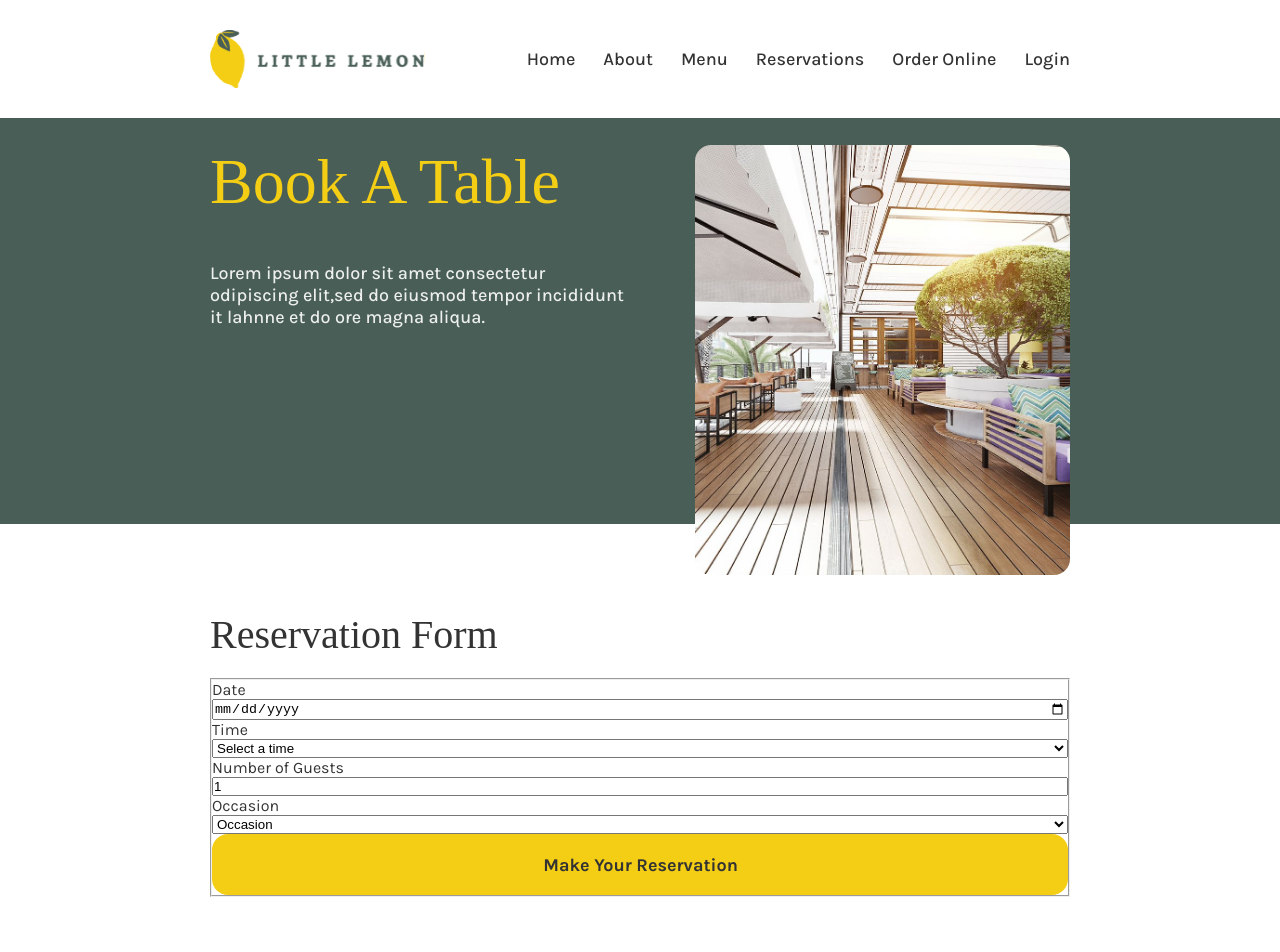
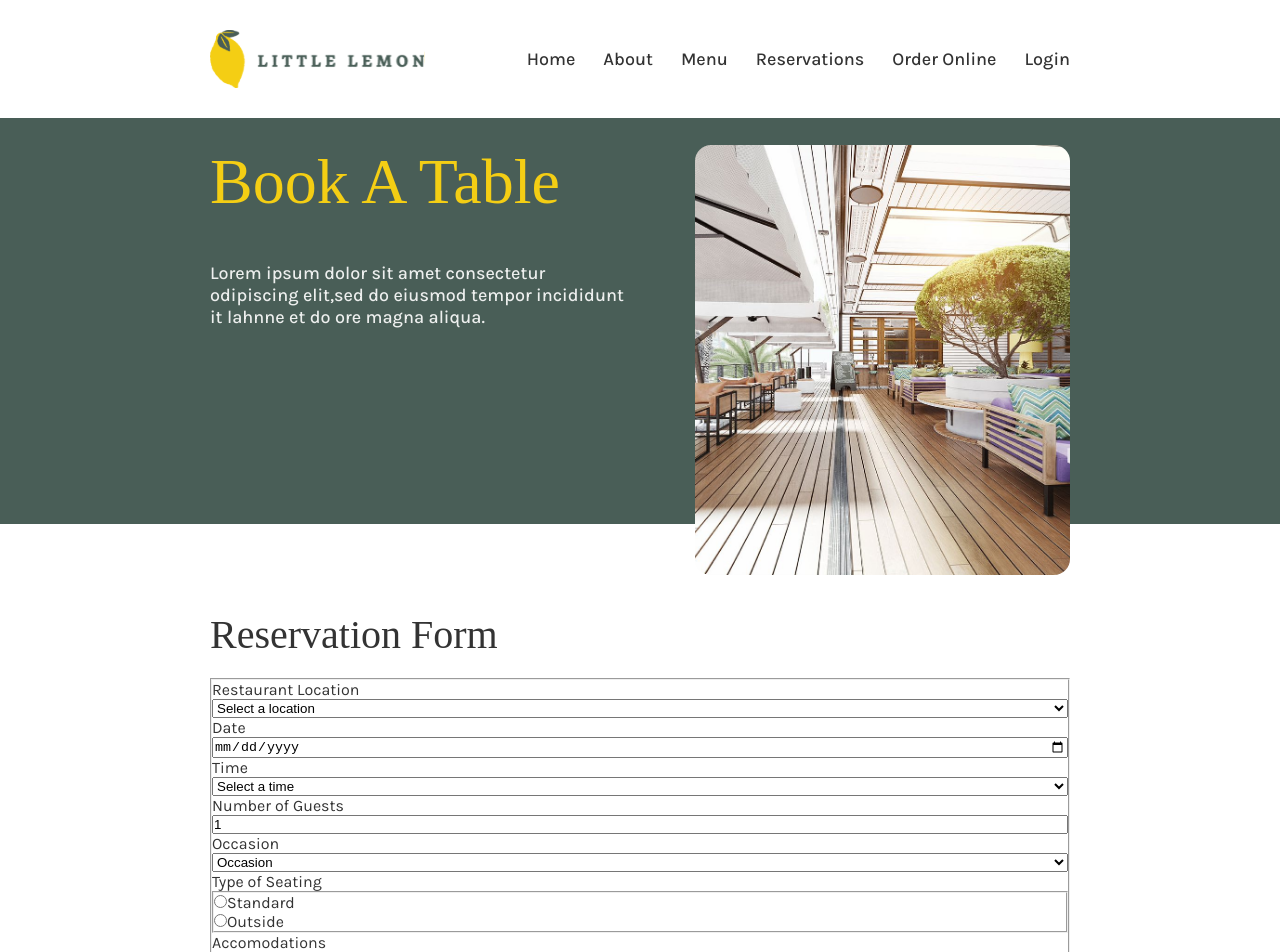
Before and after one commit to amitchell05/little-lemon, a React (Create React App) app: page /booking in a window 1280 px wide. Shown: the top 952 px of the page. Built offline with nearby package versions, Linux system fonts and the light colour scheme; a web font is replaced by a local one.

Commit message:
display reservation details from localStorage on reservation summary

```diff
--- a/src/components/BookingForm.js
+++ b/src/components/BookingForm.js
@@ -3,17 +3,22 @@ import { Formik, Form, Field, ErrorMessage } from 'formik';
 import * as Yup from 'yup';
 import { submitAPI } from '../api/api';
 import { useNavigate } from 'react-router-dom';
-// import { useReservationData } from '../contexts/ReservationContext';
 
 // Styles
 import './BookingForm.scss';
 
 const BookingForm = ({ availableTimes, dispatch }) => {
-  // const { reservationData, updateReservationData } = useReservationData();
-  // const bookingData = reservationData.booking;
+  const locations = [
+    { id: '1', address: '100 Lemon Drive, Chicago, IL 12345' },
+  ].map((location) => {
+    return (
+      <option key={location.id} value={location.address}>
+        {location.address}
+      </option>
+    );
+  });
 
-  // console.log('Reservation Data:', reservationData);
-
+  // TODO (optional): determine how to make it support multiple locales
   const times = availableTimes.map((time) => {
     return (
       <option key={time.id} value={time.value}>
@@ -60,7 +65,8 @@ const BookingForm = ({ availableTimes, dispatch }) => {
   // Submits the form and navigates users to next screen
   const submitForm = (formData) => {
     if (submitAPI(formData)) {
-      // updateReservationData({ booking: formData });
+      localStorage.setItem('booking', JSON.stringify(formData));
+
       navigate('/contact-info');
 
       // Scroll to the top of the confirmed booking page (figure out if there's a better way)
@@ -73,15 +79,19 @@ const BookingForm = ({ availableTimes, dispatch }) => {
       <h2 className='visually-hidden'>Booking Form</h2>
       <Formik
         initialValues={{
+          location: '',
           resDate: '',
           resTime: '',
           guests: 1,
           occasion: '',
+          seating: '',
+          accomodations: '',
         }}
         onSubmit={(values) => {
           submitForm(values);
         }}
         validationSchema={Yup.object({
+          location: Yup.string().required('Required'),
           resDate: Yup.string().required('Required'),
           resTime: Yup.string().required('Required'),
           guests: Yup.number()
@@ -89,6 +99,8 @@ const BookingForm = ({ availableTimes, dispatch }) => {
             .max(11, 'Must reserve for 1 to 10 guests')
             .required('Required'),
           occasion: Yup.string().required('Required'),
+          seating: Yup.string().required('Required'),
+          accomodations: Yup.string().nullable(),
         })}
       >
         {(formik) => (
@@ -98,6 +110,13 @@ const BookingForm = ({ availableTimes, dispatch }) => {
               <legend className='visually-hidden'>
                 Enter your reservation details
               </legend>
+              <label htmlFor='location'>Restaurant Location</label>
+              <Field name='location' as='select' required>
+                <option value=''>Select a location</option>
+                {locations}
+              </Field>
+              <ErrorMessage name='location' />
+
               <label htmlFor='resDate'>Date</label>
               <input
                 id='resDate'
@@ -138,6 +157,31 @@ const BookingForm = ({ availableTimes, dispatch }) => {
               </Field>
               <ErrorMessage name='occasion' />
 
+              <label htmlFor='seating'>Type of Seating</label>
+              <fieldset>
+                <legend className='visually-hidden'>
+                  Select a type of seating
+                </legend>
+                <label>
+                  <Field
+                    type='radio'
+                    name='seating'
+                    value='standard'
+                    required
+                  />
+                  Standard
+                </label>
+                <label>
+                  <Field type='radio' name='seating' value='outside' />
+                  Outside
+                </label>
+              </fieldset>
+              <ErrorMessage name='seating' />
+
+              <label htmlFor='accomodations'>Accomodations</label>
+              <Field name='accomodations' as='textarea'></Field>
+              <ErrorMessage name='accomodations' />
+
               <input
                 type='submit'
                 value='Make Your Reservation'
--- a/src/components/BookingPage.js
+++ b/src/components/BookingPage.js
@@ -7,7 +7,7 @@ import BookingForm from './BookingForm';
 // Styles
 import CallToAction from './CallToAction';
 
-const BookingPage = ({ availableTimes, dispatch, setReservationData }) => {
+const BookingPage = ({ availableTimes, dispatch }) => {
   const hero = {
     title: 'Book A Table',
     leadText:
@@ -18,11 +18,7 @@ const BookingPage = ({ availableTimes, dispatch, setReservationData }) => {
   return (
     <>
       <CallToAction hero={{ ...hero }} utilHeroTitle={'util-hero-title'} />
-      <BookingForm
-        availableTimes={availableTimes}
-        dispatch={dispatch}
-        setReservationData={setReservationData}
-      />
+      <BookingForm availableTimes={availableTimes} dispatch={dispatch} />
     </>
   );
 };
--- a/src/components/ContactInfoForm.js
+++ b/src/components/ContactInfoForm.js
@@ -3,21 +3,18 @@ import { Formik, Form, Field, ErrorMessage } from 'formik';
 import * as Yup from 'yup';
 import { useNavigate } from 'react-router-dom';
 import { submitAPI } from '../api/api';
-// import { useReservationData } from '../contexts/ReservationContext';
 
 // Styles
 import './ContactInfoForm.scss';
 
 const ContactInfoForm = () => {
-  // const { reservationData, updateReservationData } = useReservationData();
-  // const contactInfoData = reservationData['contact-info'];
-
   const navigate = useNavigate();
 
   // Submits the form and navigates users to next screen
   const submitForm = (formData) => {
     if (submitAPI(formData)) {
-      // updateReservationData({ 'contact-info': formData });
+      localStorage.setItem('contact', JSON.stringify(formData));
+
       navigate('/payment-info');
 
       // Scroll to the top of the confirmed booking page (figure out if there's a better way)
--- a/src/components/ContactInfoPage.js
+++ b/src/components/ContactInfoPage.js
@@ -5,7 +5,7 @@ import peopleDining from '../assets/alex-haney-CAhjZmVk5H4-unsplash.jpg';
 import CallToAction from './CallToAction';
 import ContactInfoForm from './ContactInfoForm';
 
-const ContactInfoPage = ({ setReservationData }) => {
+const ContactInfoPage = () => {
   const hero = {
     title: 'Contact Information',
     leadText:
@@ -16,7 +16,7 @@ const ContactInfoPage = ({ setReservationData }) => {
   return (
     <>
       <CallToAction hero={{ ...hero }} utilHeroTitle={'util-hero-title'} />
-      <ContactInfoForm setReservationData={setReservationData} />
+      <ContactInfoForm />
     </>
   );
 };
--- a/src/components/PaymentInfoForm.js
+++ b/src/components/PaymentInfoForm.js
@@ -2,21 +2,17 @@
 import { Formik, Form, Field, ErrorMessage } from 'formik';
 import * as Yup from 'yup';
 import { useNavigate } from 'react-router-dom';
-// import { useReservationData } from '../contexts/ReservationContext';
 import { submitAPI } from '../api/api';
 
 // Styles
 import './PaymentInfoForm.scss';
 
 const PaymentInfoForm = () => {
-  // const { updateReservationData } = useReservationData();
-
   const navigate = useNavigate();
 
   // Submits the form and navigates users to next screen
   const submitForm = (formData) => {
     if (submitAPI(formData)) {
-      // updateReservationData({ payment: formData });
       navigate('/reservation-summary');
 
       // Scroll to the top of the confirmed booking page (figure out if there's a better way)
@@ -46,9 +42,7 @@ const PaymentInfoForm = () => {
           cardNumber: Yup.string().required('Required'),
           cardHolderName: Yup.string().required('Required'),
           expDate: Yup.string().required('Required'),
-          securityCode: Yup.string()
-            .email('Invalid email address')
-            .required('Required'),
+          securityCode: Yup.string().required('Required'),
         })}
       >
         {() => (
--- a/src/components/ReservationSummary.js
+++ b/src/components/ReservationSummary.js
@@ -15,6 +15,19 @@ const ReservationSummary = () => {
     image: foodInBowl,
   };
 
+  const bookingData = JSON.parse(localStorage.getItem('booking'));
+  // const contactData = JSON.parse(localStorage.getItem('contact'));
+
+  const seating =
+    bookingData.seating.charAt(0).toUpperCase() + bookingData.seating.slice(1);
+
+  // TODO (optional): determine how to make it support multiple localess
+  const getFullDate = (date) => {
+    console.log(date);
+    const month = date.toLocaleString('default', { month: 'long' });
+    return `${month} ${date.getDay()}, ${date.getFullYear()}`;
+  };
+
   return (
     <>
       <CallToAction hero={{ ...hero }} utilHeroTitle={'util-hero-title'} />
@@ -22,15 +35,16 @@ const ReservationSummary = () => {
         <h2>Your Reservation</h2>
         <section>
           <h3>Location</h3>
-          <p>Placeholder</p>
+          <p>{bookingData.location}</p>
           <h3>Seating</h3>
-          <p>Placeholder</p>
+          <p>{seating}</p>
           <h3>Guests</h3>
-          <p>Placeholder</p>
+          <p>{bookingData.guests}</p>
           <h3>Time</h3>
-          <p>Placeholder</p>
+          {/* TODO (optional): determine how to make it support multiple locales */}
+          <p>{bookingData.resTime}</p>
           <h3>Date</h3>
-          <p>Placeholder</p>
+          <p>{getFullDate(new Date(bookingData.resDate))}</p>
         </section>
         <div className='reservation-summary-actions'>
           <input
--- a/src/contexts/ReservationContext.js
+++ /dev/null
@@ -1,29 +0,0 @@
-import { createContext, useContext, useState } from 'react';
-
-const ReservationContext = createContext({
-  booking: {},
-  'contact-info': {},
-  payment: {},
-});
-
-export const ReservationProvider = ({ children }) => {
-  const [reservationData, setReservationData] = useState({
-    booking: {},
-    'contact-info': {},
-    payment: {},
-  });
-
-  return (
-    <ReservationContext.Provider
-      value={{
-        reservationData,
-        updateReservationData: (formData) =>
-          setReservationData({ ...formData }),
-      }}
-    >
-      {children}
-    </ReservationContext.Provider>
-  );
-};
-
-export const useReservationData = () => useContext(ReservationContext);
--- a/src/index.js
+++ b/src/index.js
@@ -4,18 +4,15 @@ import './index.scss';
 import App from './App';
 import reportWebVitals from './reportWebVitals';
 import { MenuProvider } from './contexts/MenuContext';
-import { ReservationProvider } from './contexts/ReservationContext';
 import { BrowserRouter } from 'react-router-dom';
 
 const root = ReactDOM.createRoot(document.getElementById('root'));
 root.render(
   <React.StrictMode>
     <MenuProvider>
-      <ReservationProvider>
-        <BrowserRouter>
-          <App />
-        </BrowserRouter>
-      </ReservationProvider>
+      <BrowserRouter>
+        <App />
+      </BrowserRouter>
     </MenuProvider>
   </React.StrictMode>
 );
```
